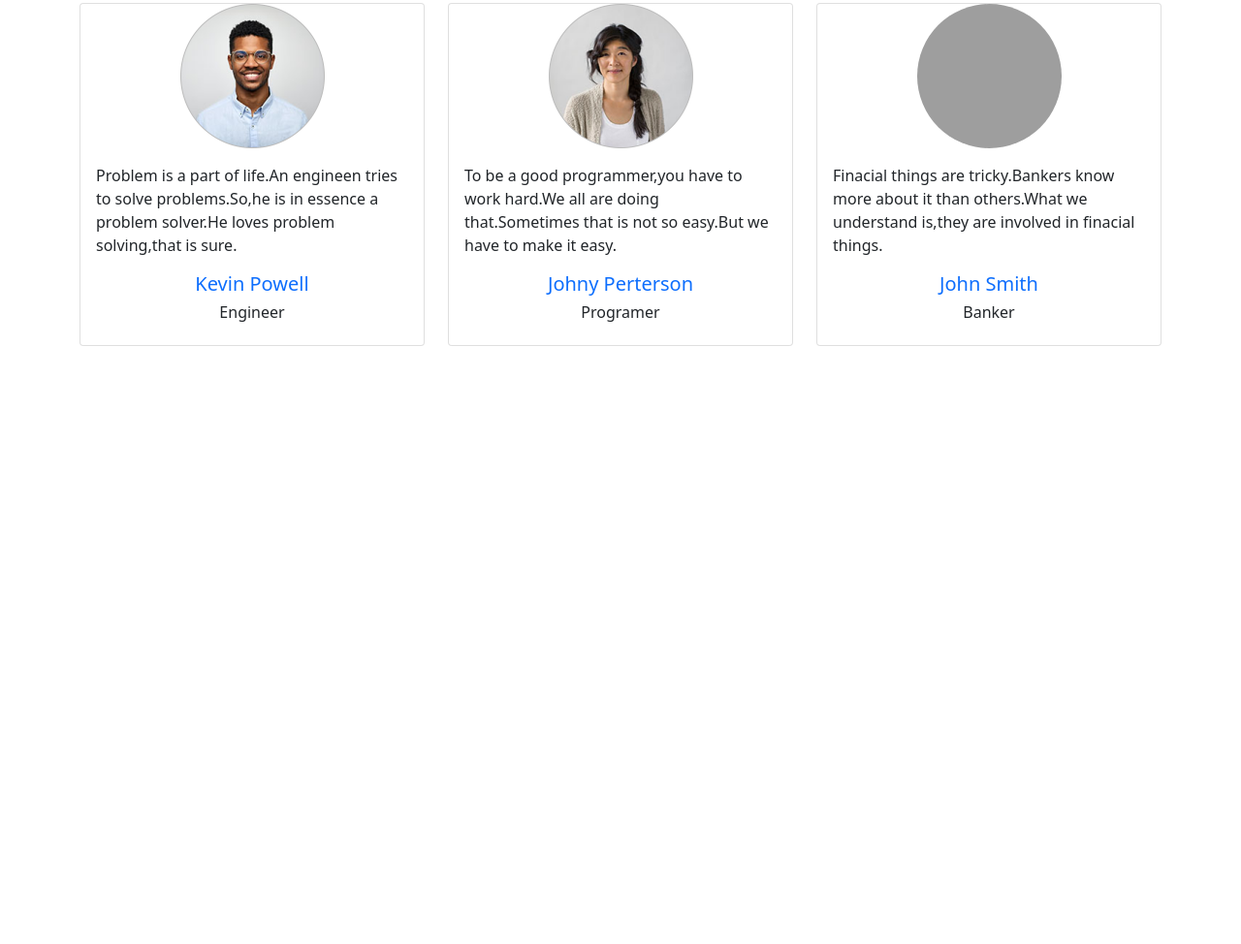
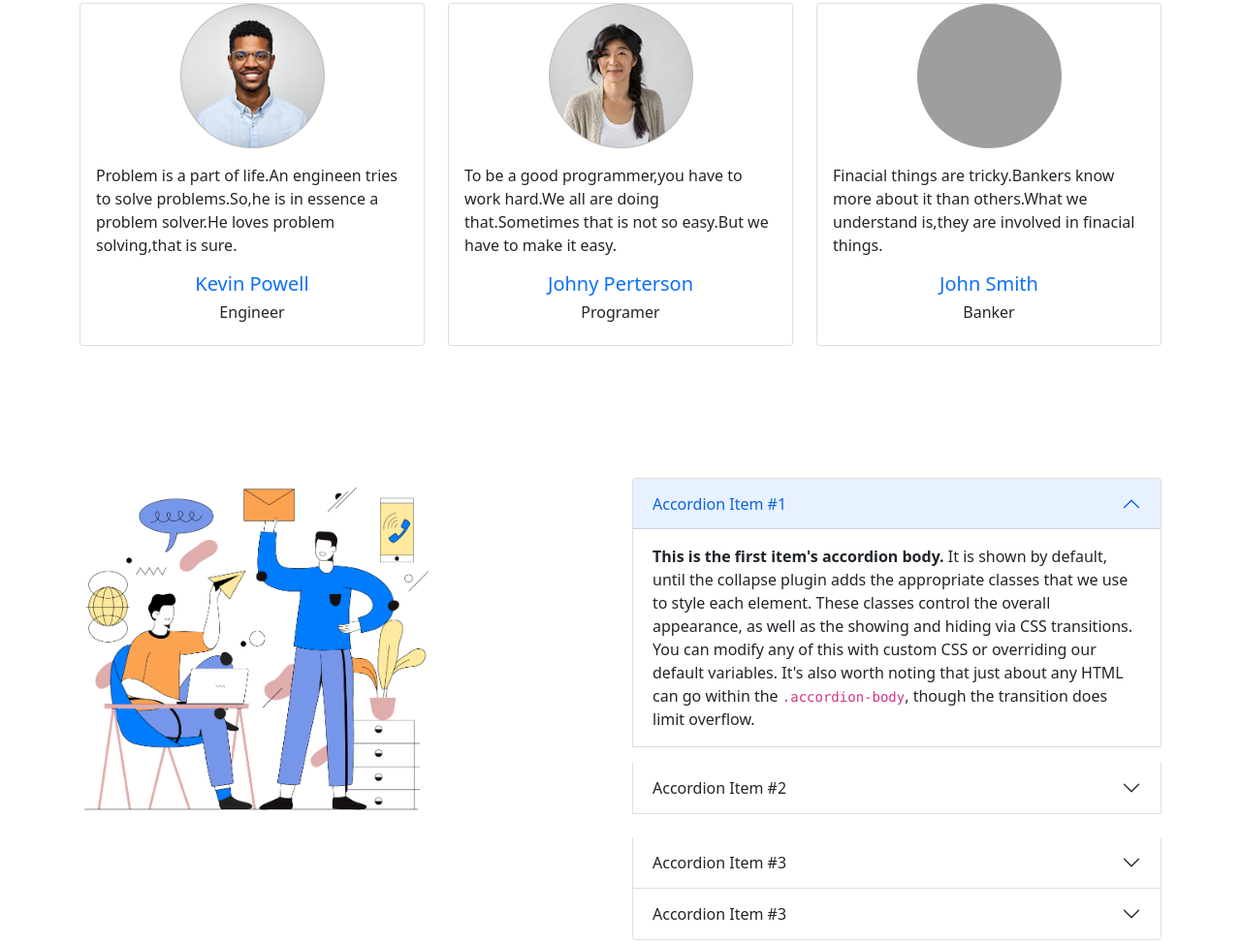
Before and after one commit to Tanvir-Anzum/bike-related-repo, a plain HTML site: page index.html in a window 1280 px wide. Shown: the part 1569-2543 px from the top of the page at 97% size. Before the commit the page ends 1926 px from the top, so only its background shows below. Drawn offline with nearby package versions, Linux system fonts and the light colour scheme; grey boxes are pictures that could not be loaded.

Commit message:
70% done

```diff
--- a/index.html
+++ b/index.html
@@ -85,7 +85,7 @@
     </h6>
     <div class="container bike">
       <div class="row">
-        <div class="col mb-5">
+        <div class="col mt-5">
           <img
             class="grayscale"
             width="288"
@@ -184,7 +184,64 @@
         </div>
       </div>
     </section>
-
+    <!--miscallaneous-->
+   <div class="container">
+     <div class="row">
+       <div class="col-md-6" id="left-picture"><img width="66%" src="images/faq.png" alt=""></div>
+       <div class="col-md-6">
+<div class="accordion" id="accordionExample">
+  <div class="accordion-item mb-3">
+    <h2 class="accordion-header" id="headingOne">
+      <button class="accordion-button" type="button" data-bs-toggle="collapse" data-bs-target="#collapseOne" aria-expanded="true" aria-controls="collapseOne">
+        Accordion Item #1
+      </button>
+    </h2>
+    <div id="collapseOne" class="accordion-collapse collapse show" aria-labelledby="headingOne" data-bs-parent="#accordionExample">
+      <div class="accordion-body">
+        <strong>This is the first item's accordion body.</strong> It is shown by default, until the collapse plugin adds the appropriate classes that we use to style each element. These classes control the overall appearance, as well as the showing and hiding via CSS transitions. You can modify any of this with custom CSS or overriding our default variables. It's also worth noting that just about any HTML can go within the <code>.accordion-body</code>, though the transition does limit overflow.
+      </div>
+    </div>
+  </div>
+  <div class="accordion-item mb-4">
+    <h2 class="accordion-header" id="headingTwo">
+      <button class="accordion-button collapsed" type="button" data-bs-toggle="collapse" data-bs-target="#collapseTwo" aria-expanded="false" aria-controls="collapseTwo">
+        Accordion Item #2
+      </button>
+    </h2>
+    <div id="collapseTwo" class="accordion-collapse collapse" aria-labelledby="headingTwo" data-bs-parent="#accordionExample">
+      <div class="accordion-body">
+        <strong>This is the second item's accordion body.</strong> It is hidden by default, until the collapse plugin adds the appropriate classes that we use to style each element. These classes control the overall appearance, as well as the showing and hiding via CSS transitions. You can modify any of this with custom CSS or overriding our default variables. It's also worth noting that just about any HTML can go within the <code>.accordion-body</code>, though the transition does limit overflow.
+      </div>
+    </div>
+  </div>
+  <div class="accordion-item">
+    <h2 class="accordion-header" id="headingThree">
+      <button class="accordion-button collapsed" type="button" data-bs-toggle="collapse" data-bs-target="#collapseThree" aria-expanded="false" aria-controls="collapseThree">
+        Accordion Item #3
+      </button>
+    </h2>
+    <div id="collapseThree" class="accordion-collapse collapse" aria-labelledby="headingThree" data-bs-parent="#accordionExample">
+      <div class="accordion-body">
+        <strong>This is the third item's accordion body.</strong> It is hidden by default, until the collapse plugin adds the appropriate classes that we use to style each element. These classes control the overall appearance, as well as the showing and hiding via CSS transitions. You can modify any of this with custom CSS or overriding our default variables. It's also worth noting that just about any HTML can go within the <code>.accordion-body</code>, though the transition does limit overflow.
+      </div>
+    </div>
+  </div>
+  <div class="accordion-item mb-1">
+    <h2 class="accordion-header" id="headingThree">
+      <button class="accordion-button collapsed" type="button" data-bs-toggle="collapse" data-bs-target="#collapseThree" aria-expanded="false" aria-controls="collapseThree">
+        Accordion Item #3
+      </button>
+    </h2>
+    <div id="collapseThree" class="accordion-collapse collapse" aria-labelledby="headingThree" data-bs-parent="#accordionExample">
+      <div class="accordion-body">
+        <strong>This is the third item's accordion body.</strong> It is hidden by default, until the collapse plugin adds the appropriate classes that we use to style each element. These classes control the overall appearance, as well as the showing and hiding via CSS transitions. You can modify any of this with custom CSS or overriding our default variables. It's also worth noting that just about any HTML can go within the <code>.accordion-body</code>, though the transition does limit overflow.
+      </div>
+    </div>
+  </div>
+</div>
+     </div>
+   </div>
+  </div>
     <script
       src="https://cdn.jsdelivr.net/npm/bootstrap@5.0.2/dist/js/bootstrap.bundle.min.js"
       integrity="sha384-MrcW6ZMFYlzcLA8Nl+NtUVF0sA7MsXsP1UyJoMp4YLEuNSfAP+JcXn/tWtIaxVXM"
--- a/style.css
+++ b/style.css
@@ -56,3 +56,9 @@
 }
 
 /**miscellaneous starts here**/
+#accordionExample{
+  margin-top: 17vh;
+}
+#left-picture{
+  margin-top: 16.7vh;
+}
```
